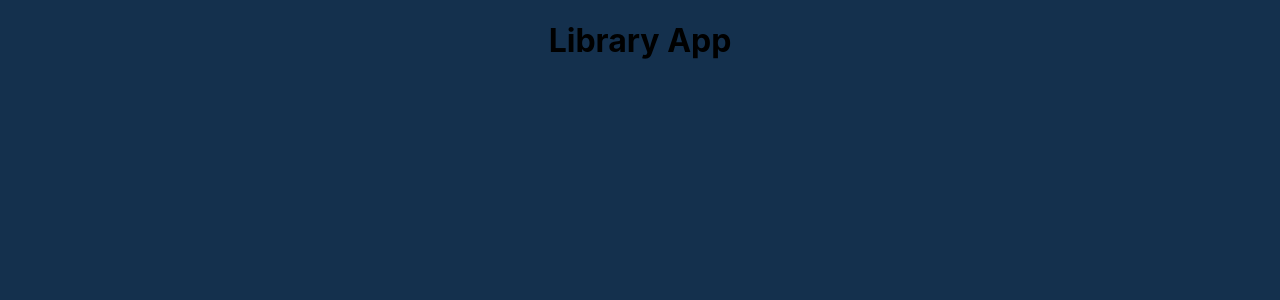
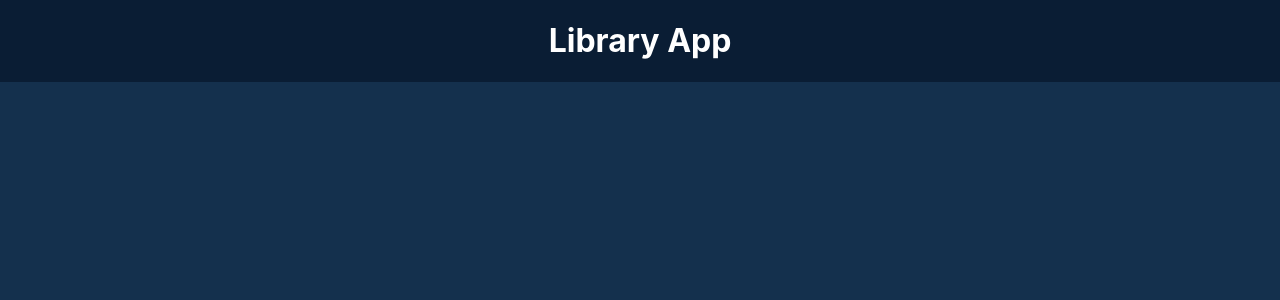
Before and after one commit to Valeriusdev/React-Redux-NodeJS-library-app, a React (Create React App) app in the folder client/: page / in a window 1280 px wide. Shown: the top 300 px of the page. Built offline with nearby package versions, Linux system fonts and the light colour scheme; the HTML template or start-up script is replaced by a standard one.

Commit message:
add header

```diff
--- a/client/src/App.css
+++ b/client/src/App.css
@@ -5,3 +5,10 @@
   justify-content: center;
   text-align: center;
 }
+
+.app-header {
+  background-color: #0a1d34;
+  color: #fff;
+  width: 100%;
+  margin-bottom: 20px;
+}
--- a/client/src/App.js
+++ b/client/src/App.js
@@ -3,7 +3,9 @@ import "./App.css";
 function App() {
   return (
     <div className="app">
-      <h1>Library App</h1>
+      <header className="app-header">
+        <h1>Library App</h1>
+      </header>
     </div>
   );
 }
```
